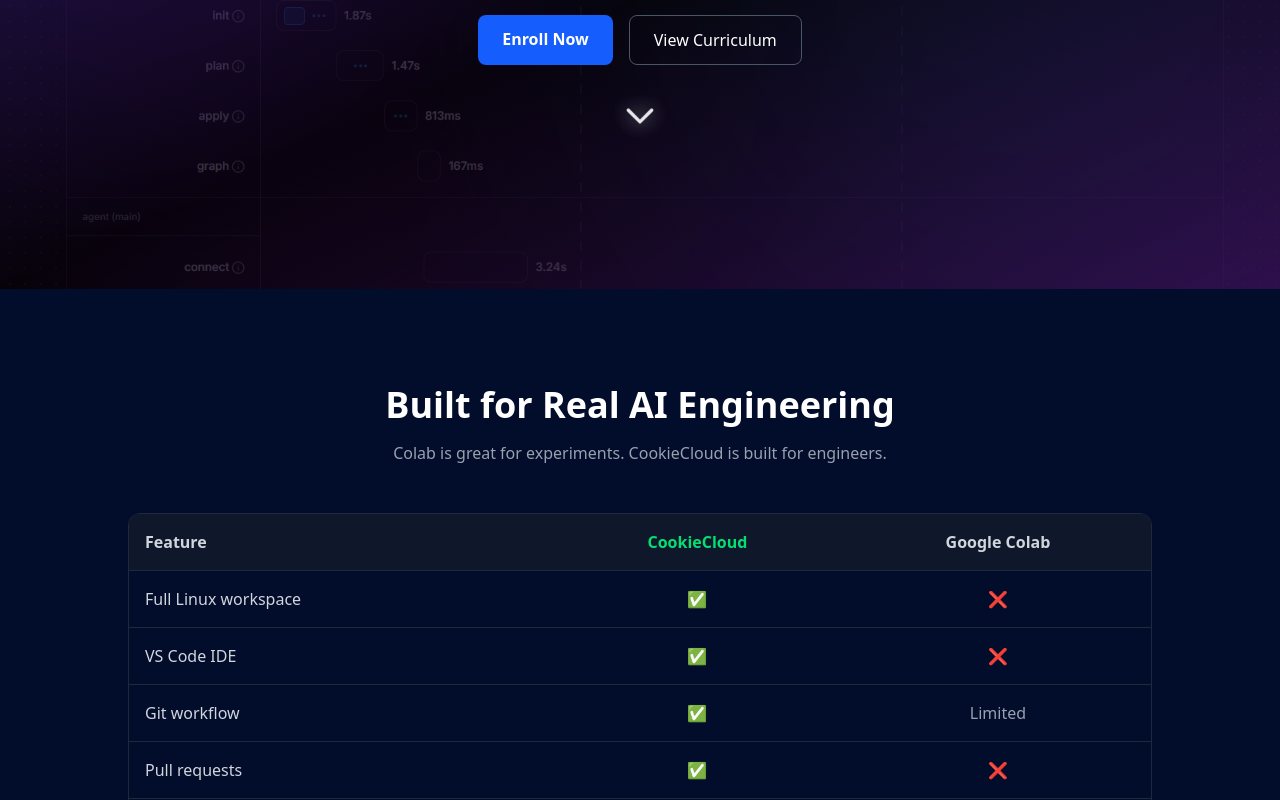
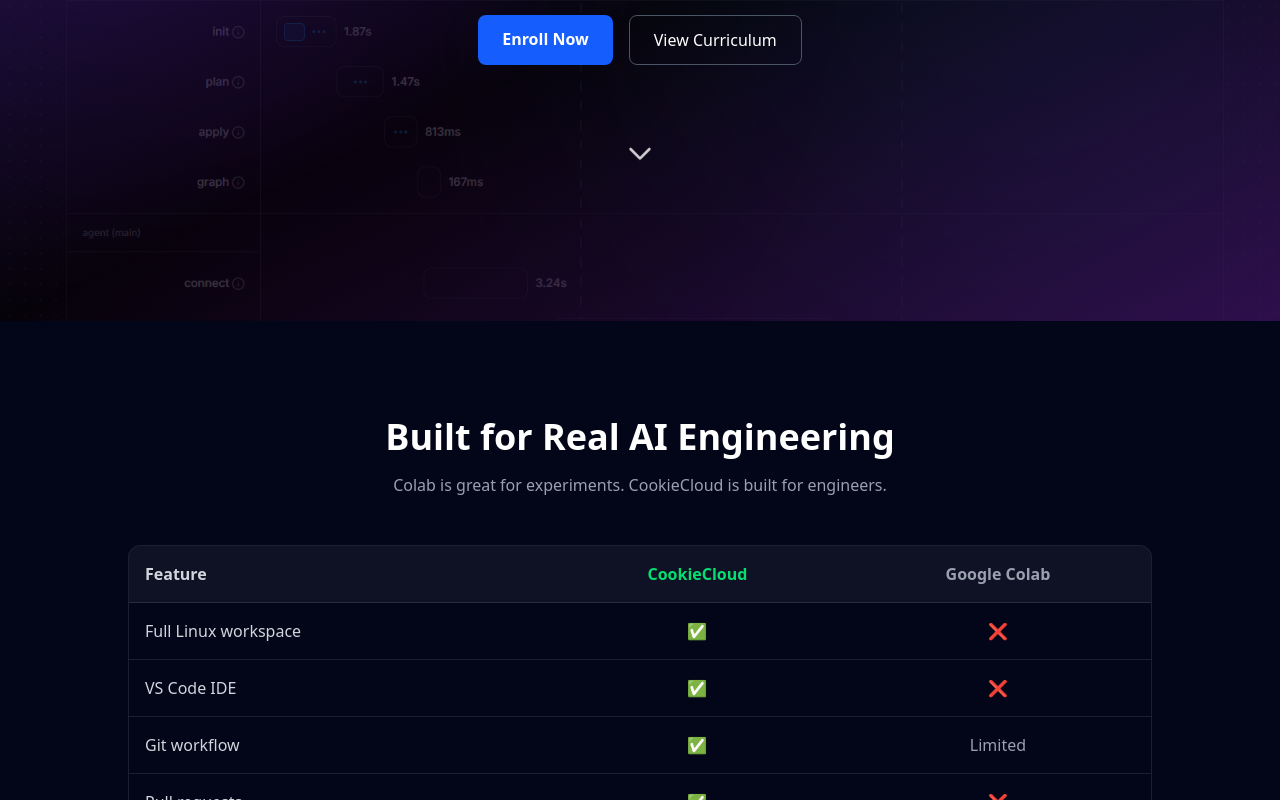
Before and after one commit to cookieSensei/cookiecloudlabs, a Next.js app: page / in a window 1280 px wide. Shown: the part 360-1160 px from the top of the page. Built offline with nearby package versions, Linux system fonts and the light colour scheme.

Commit message:
fixed gradient and arrow

```diff
--- a/components/Comparison.tsx
+++ b/components/Comparison.tsx
@@ -10,10 +10,9 @@
   ]
 
   return (
-    <section className="py-24 px-6 bg-[#020C2B] text-white">
+    <section id="comparison" className="py-24 px-6 text-white">
       <div className="max-w-5xl mx-auto">
 
-        {/* Heading */}
         <h2 className="text-3xl md:text-4xl font-bold text-center mb-4">
           Built for Real AI Engineering
         </h2>
@@ -22,37 +21,28 @@
           Colab is great for experiments. CookieCloud is built for engineers.
         </p>
 
-        {/* Table */}
-        <div className="overflow-x-auto rounded-xl border border-slate-800">
+        <div className="overflow-x-auto rounded-xl border border-white/10">
           <table className="w-full">
 
-            {/* Header */}
-            <thead className="bg-slate-900">
+            <thead className="bg-white/5">
               <tr>
-                <th className="text-left p-4 font-semibold text-gray-300">
-                  Feature
-                </th>
-
-                <th className="text-center p-4 font-semibold text-green-400">
+                <th className="text-left p-4 text-gray-300">Feature</th>
+                <th className="text-center p-4 text-green-400 font-semibold">
                   CookieCloud
                 </th>
-
-                <th className="text-center p-4 font-semibold text-gray-300">
+                <th className="text-center p-4 text-gray-400">
                   Google Colab
                 </th>
               </tr>
             </thead>
 
-            {/* Rows */}
             <tbody>
               {rows.map((row, index) => (
                 <tr
                   key={index}
-                  className="border-t border-slate-800 hover:bg-slate-900/40 transition"
+                  className="border-t border-white/10 hover:bg-white/5"
                 >
-                  <td className="p-4 text-gray-300">
-                    {row.feature}
-                  </td>
+                  <td className="p-4 text-gray-300">{row.feature}</td>
 
                   <td className="p-4 text-center text-green-400 font-semibold">
                     {row.cookiecloud}
@@ -68,7 +58,6 @@
           </table>
         </div>
 
-        {/* Positioning */}
         <div className="mt-12 text-center">
           <p className="text-xl font-semibold text-green-400">
             “Colab is for experiments. CookieCloud is for engineers.”
--- a/components/Hero.tsx
+++ b/components/Hero.tsx
@@ -55,11 +55,13 @@
 
         {/* Scroll Arrow */}
         <div className="mt-10 flex justify-center">
-          <a href="#capstone" className="animate-bounce">
-
+          <a
+            href="#comparison"
+            className="flex justify-center mt-10 animate-bounce cursor-pointer"
+          >
             <svg
               xmlns="http://www.w3.org/2000/svg"
-              className="w-10 h-10 text-white opacity-90 hover:opacity-100 drop-shadow-[0_0_10px_rgba(255,255,255,0.8)]"
+              className="w-8 h-8 text-white opacity-80 hover:opacity-100"
               fill="none"
               viewBox="0 0 24 24"
               stroke="currentColor"
@@ -71,7 +73,6 @@
                 d="M19 9l-7 7-7-7"
               />
             </svg>
-
           </a>
         </div>
 
```
